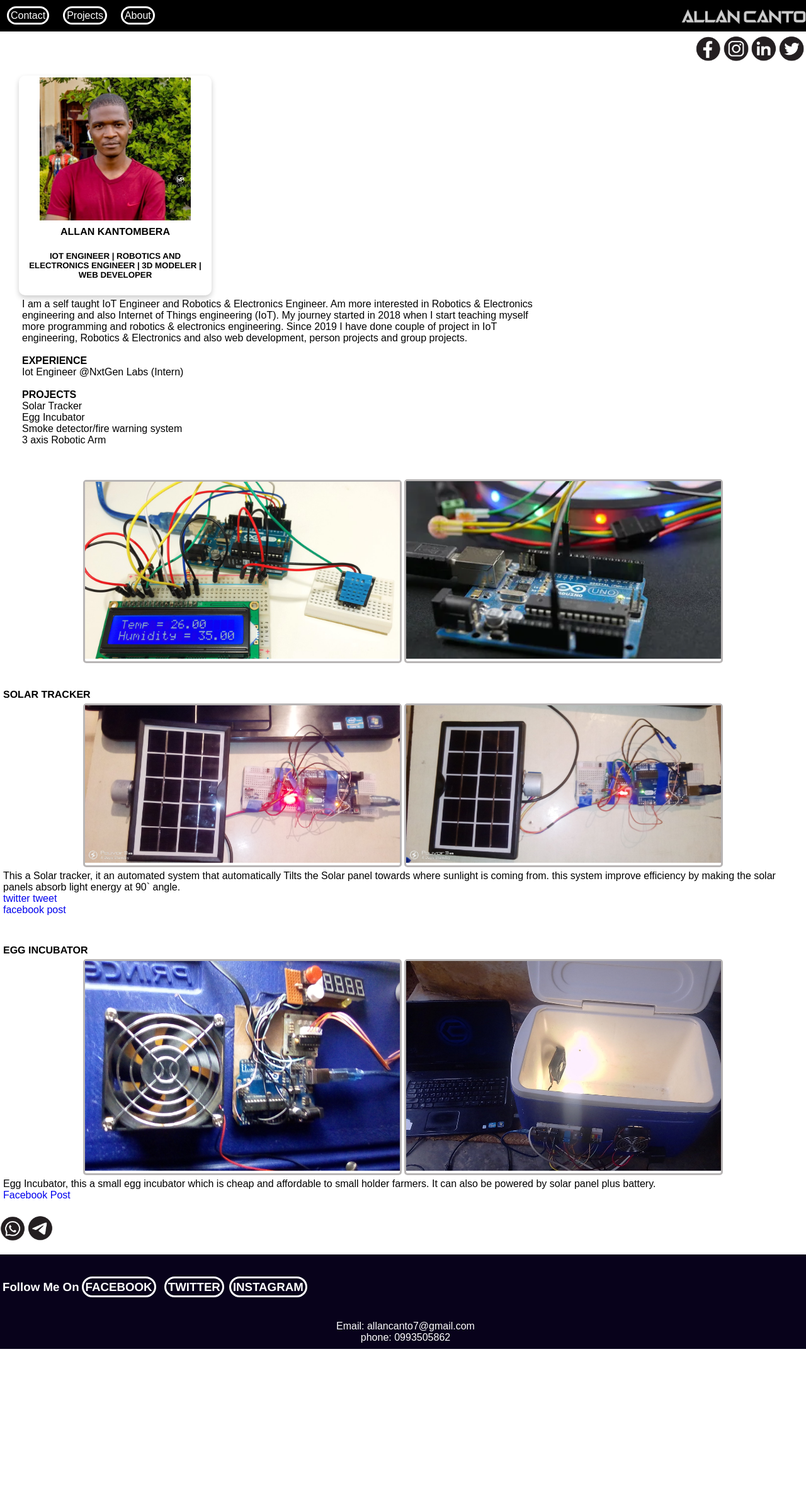
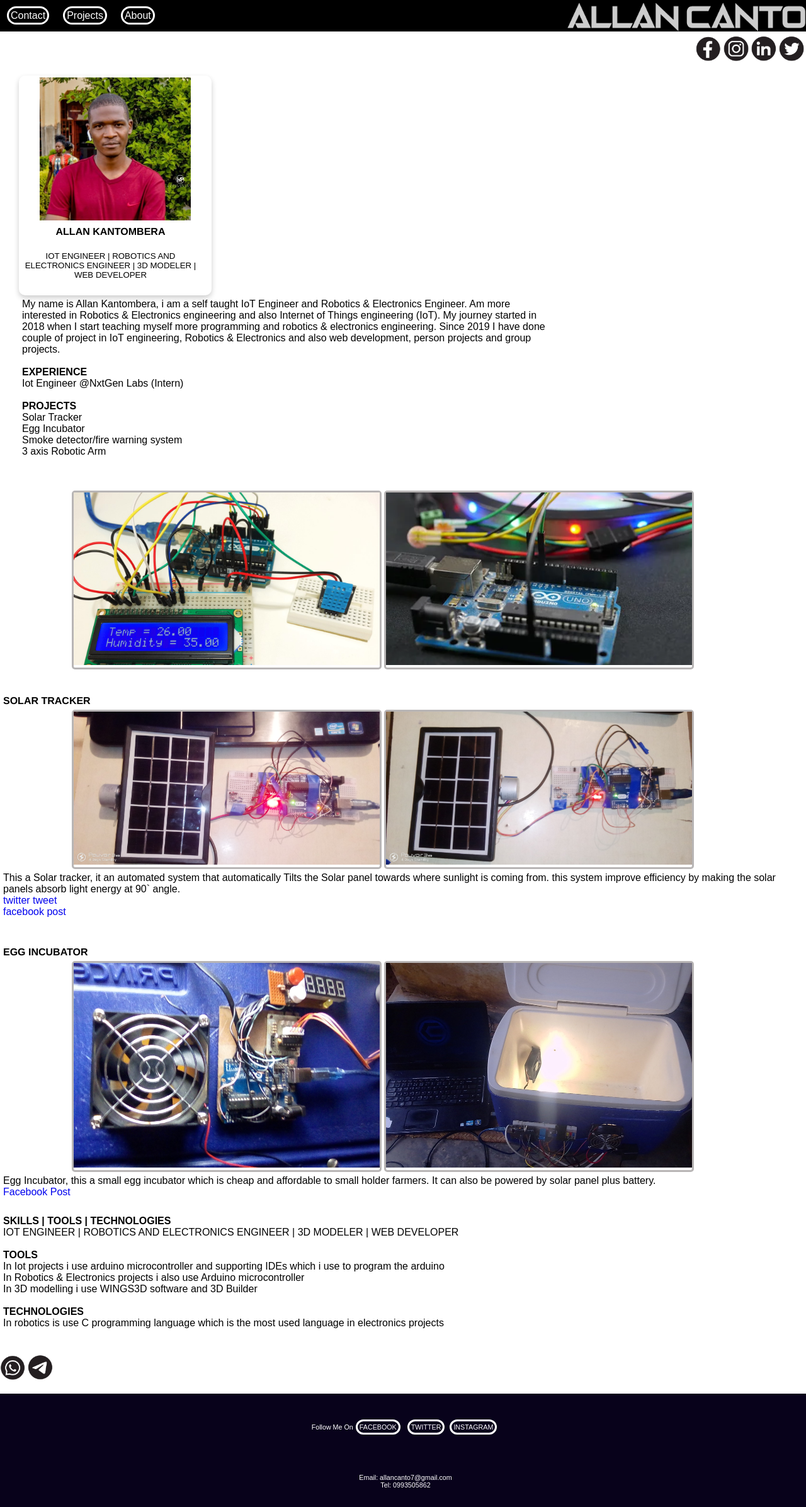
Before and after one commit to AllanKantombera/MyPortfolio, a PHP site: page / in a window 1280 px wide. Shown: the whole page at 63% size. Before the commit the page ends 2142 px from the top, so only its background shows below. Run offline with PHP 8.4, Linux system fonts and the light colour scheme.

Commit message:
second commit
Signed-off-by: allan kantombera <allanp7canto@gmail.com>

```diff
--- a/css.css
+++ b/css.css
@@ -17,6 +17,7 @@ footer{
     background-color: #08021b;
     padding: 4px;
     width: 100%;
+    text-align: center;
 }
 l{
     border-style: solid;
@@ -25,6 +26,7 @@ l{
     padding: 3px;
     margin: 4px;
     color: white;
+
 
 }
 
@@ -64,7 +66,7 @@ nav {
 
 
   .container {
-    width: 100%;
+    width: 95%;
     text-align: center;
 }
 .boxes1 {
@@ -73,7 +75,7 @@ nav {
 
 }
 .boxes {
-    width: 500px;
+    width: 40%;
     border-radius: 5px;
     display: inline-block;
     border-color: #b8b5b5;
@@ -87,6 +89,7 @@ nav {
     border-radius: 10px;
     padding: 3px;
     text-align: center;
+    font-weight: lighter;
     font-family: 'Franklin Gothic Medium', 'Arial Narrow', Arial, sans-serif;
 }
 
@@ -99,6 +102,15 @@ p{
     text-align: left;
     margin: 5px;
 }
+h5{
+    font-family: arial;
+    font-weight: lighter;
+}
+h6{
+    color: white;
+    font-family: arial;
+    font-weight: lighter;
+}
 h4{
     font-family: 'Franklin Gothic Medium', 'Arial Narrow', Arial, sans-serif;
     margin: 5px;
@@ -109,6 +121,7 @@ h3{
 
 }
 
+
 a{
     text-decoration: none;
 }
--- a/index.html
+++ b/index.html
@@ -15,12 +15,13 @@
 			  <li><a href="projcts.html"><l>Projects</l></a></li>
 			  <li><a href="#"><l>About</l></a></li>
 			</ul>
-			<img src="images/a4.png" width="200px">
+			<img src="images/a4.png" width="30%">
 		</nav>
 
 </header>
 
 <body>
+	<section>
 	<br><br><br>
 
 <div style="float: right; padding: 3px;">
@@ -30,7 +31,9 @@
 	<a href="https://twitter.com/AllanKantombera"><img src="images/twitter.png" width="40px"></a>
 </div>
 <br><br>
-		<div style="margin: 30px;">
+</section>
+<section>
+			<div style="margin: 30px;">
 		<div class="boxes1">
 			<div class="card">
 			<img src="images/allan1.jpg" alt="Image" style="width: 80%">
@@ -45,7 +48,7 @@
 		<br>
 		<div class="boxes1">
 			<p>
-				I am a self taught IoT Engineer and Robotics & Electronics Engineer. Am more
+				My name is Allan Kantombera, i am a self taught IoT Engineer and Robotics & Electronics Engineer. Am more
 				interested in Robotics & Electronics engineering and also Internet of Things
 				engineering (IoT). My journey started in 2018 when I start teaching myself more
 				 programming and robotics & electronics engineering. Since 2019 I have done couple
@@ -64,7 +67,9 @@
 
 
 	</div>
-	<br>
+</section>
+
+<section><br>
 	<div class="container">
 		<div class="boxes">
 			<img src="images/33.jpg" width="100%">
@@ -109,6 +114,18 @@
 </p>
 
 <br>
+</section>
+
+<p><b>SKILLS | TOOLS | TECHNOLOGIES</b><br>
+	IOT ENGINEER | ROBOTICS AND ELECTRONICS ENGINEER |
+	3D MODELER | WEB DEVELOPER<br><br><b>TOOLS</b><BR>
+	In Iot projects i use arduino microcontroller and supporting IDEs which i use to program the arduino
+	<br>In Robotics & Electronics projects i also use Arduino microcontroller<br>
+	In 3D modelling i use WINGS3D software and 3D Builder<br><br>
+	<b>TECHNOLOGIES</b><br>
+	In robotics is use C programming language which is the most used language in electronics projects<br>
+</p>
+<br><br>
 <div>
 	<a href="contacts.html"><img src="images/whatsapp.png" width="40px"></a>
 	<a href="contacts.html"><img src="images/tele.png" width="40px"></a>
@@ -119,13 +136,13 @@
 </body>
 <footer>
 	<br>
-	<h3>Follow Me On<a href="https://web.facebook.com/allan.kantomberaowellos"><l>FACEBOOK</l></a>
-		<a href="https://twitter.com/AllanKantombera"><l>TWITTER</l></a><a href="https://www.instagram.com/allan_canto1/"><l>INSTAGRAM</l></a></h3>
+	<h6>Follow Me On<a href="https://web.facebook.com/allan.kantomberaowellos"><l>FACEBOOK</l></a>
+		<a href="https://twitter.com/AllanKantombera"><l>TWITTER</l></a><a href="https://www.instagram.com/allan_canto1/"><l>INSTAGRAM</l></a></h6>
 	<br>
-	<p style="color: white; text-align: center
-	;">Email: allancanto7@gmail.com<br>
-	phone: 0993505862
-	</p>
+	<h6>
+	Email: allancanto7@gmail.com<br>
+	Tel: 0993505862
+</h6>
 	</h3>
 </footer>
 </html>
```
